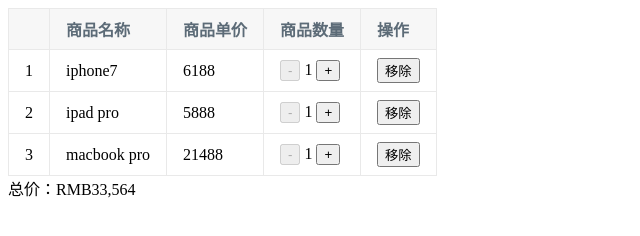
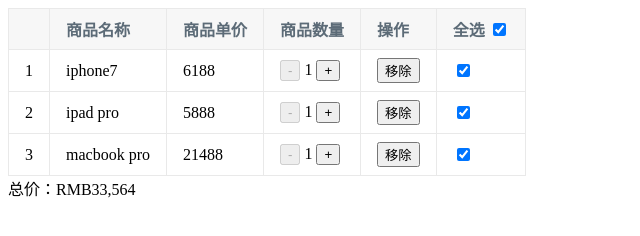
Before and after one commit to jieyin6/vue_practice, a plain HTML site: page vue_practice/利用计算属性指令等知识开发购物车.html in a window 1280 px wide. Shown: the whole page, without its empty margins (0-640 px from the left). Drawn offline with Linux system fonts and the light colour scheme.

Commit message:
add_function

```diff
--- a/vue_practice/js/03js.js
+++ b/vue_practice/js/03js.js
@@ -6,29 +6,35 @@
 			id:1,
 			name:"iphone7",
 			price:6188,
-			count:1
+			count:1,
+			checkboxx:true
 		},
 		{
 			id:2,
 			name:"ipad pro",
 			price:5888,
-			count:1
+			count:1,
+			checkboxx:true
 		},
 		{
 			id:3,
+			name:"macbook pro",
+			price:21488,
+			count:1,
+			checkboxx:true
+		}
+		],
+		checked:true
 
-		name:"macbook pro",
-			price:21488,
-			count:1
-		}
-		]
 	},
 	computed:{
 		totalPrice:function(){
 			var total = 0;
 			for (var i = 0 ; i < this.list.length ; i++) {
+				if(this.list[i].checkboxx){
 				var item = this.list[i];
 				total += item.price * item.count;
+				}
 			}
 			return total.toString().replace(/\B(?=(\d{3})+$)/g,",");
 		}
@@ -43,7 +49,30 @@
 		},
 		handleRemove:function(index){
 			this.list.splice(index,1);
+		},
+		removePick:function(){
+			this.picked=false;
+		},
+		bothPick:function(){
+			console.log(this.checked);
+			if(this.checked == true){
+				for(var i = 0 ;i < this.list.length;i++){
+					this.list[i].checkboxx=false;
+				}
+
+			}else{
+				 for(var j = 0 ;j < this.list.length;j++){
+					this.list[j].checkboxx=true;
+
+				}
+			}
+		},
+		delBothPick:function(){
+			if(this.checked == true){
+				this.checked = false;
+			}
 		}
+
 	}
 
 });
--- a/vue_practice/利用计算属性指令等知识开发购物车.html
+++ b/vue_practice/利用计算属性指令等知识开发购物车.html
@@ -16,6 +16,11 @@
 							<th>商品单价</th>
 							<th>商品数量</th>
 							<th>操作</th>
+							<th>
+								<label for="bothPick">全选</label>
+								<input type="checkbox" value="bothPick" v-model="checked" @click="bothPick"/>
+
+							</th>
 						</tr>
 					</thead>
 					<tbody>
@@ -33,6 +38,9 @@
 							<td>
 								<button @click="handleRemove(index)">移除</button>
 							</td>
+							<td>
+								<input type="checkbox" v-model="item.checkboxx" :checked="item.checkboxx" @click="delBothPick"/>
+							</td>
 						</tr>
 					</tbody>
 				</table>
```
